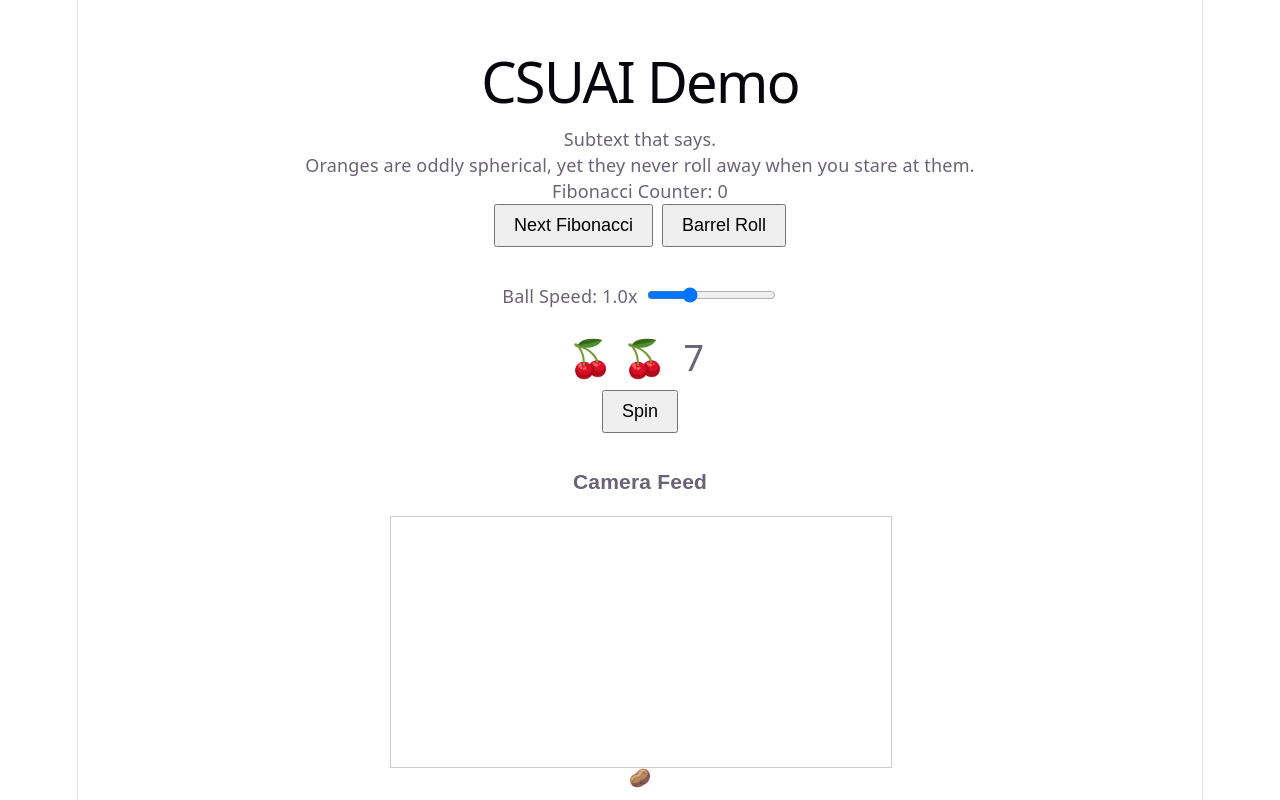
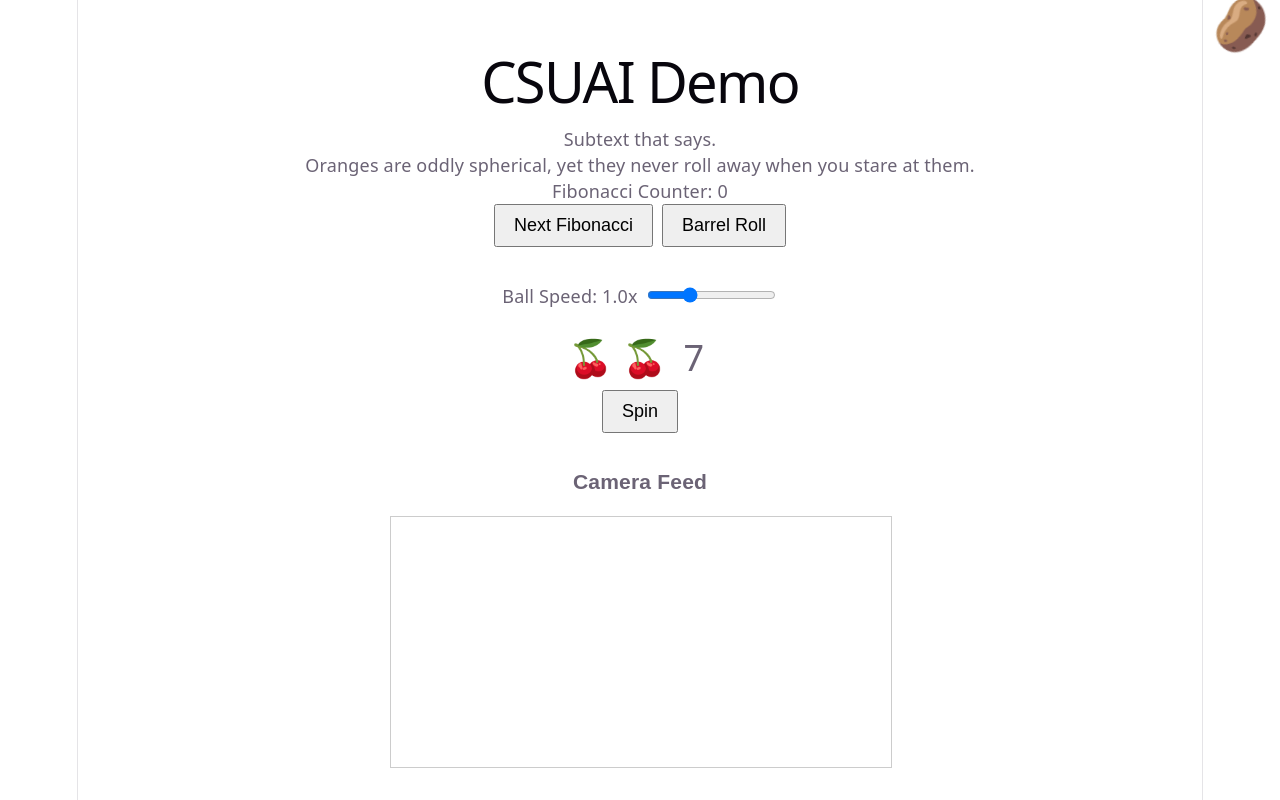
Before and after one commit to codegenie-hackabot/csuai-demo, a React (Vite) app: page / in a window 1280 px wide. Shown: the top 800 px of the page. Built offline with nearby package versions, Linux system fonts and the light colour scheme; no server answers.

Commit message:
Move potato to upper right and keep spin

```diff
--- a/src/Potato.css
+++ b/src/Potato.css
@@ -1,13 +1,13 @@
 .potato-container {
   position: fixed;
-  bottom: 10px;
-  left: 50%;
-  transform: translateX(-50%);
+  top: 10px;
+  right: 10px;
 }
 
-.potato-image {
-  width: 80px;
+.potato-emoji {
+  font-size: 48px;
   animation: spin 3s linear infinite;
+  display: inline-block;
 }
 
 @keyframes spin {
```
